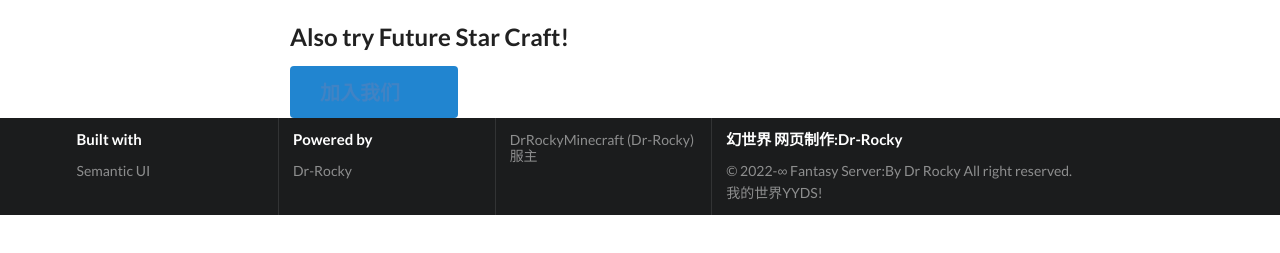
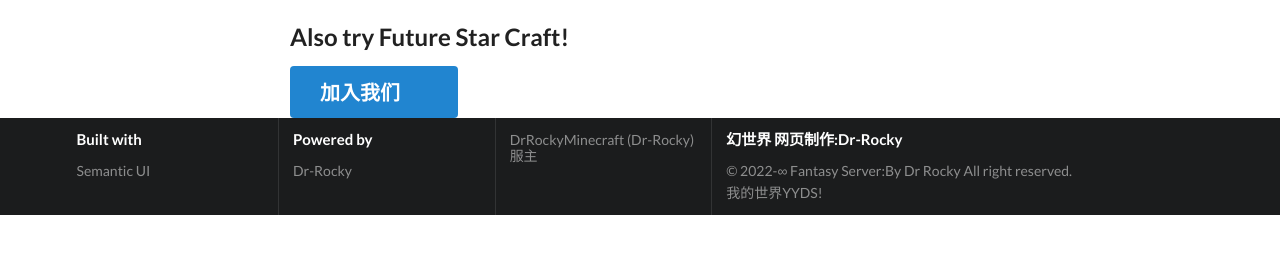
Before and after one commit to huanworldmc/huanworldmc.github.io, a plain HTML site: page index.html in a window 1280 px wide. Shown: the part 75-328 px from the top of the page. Drawn offline with Linux system fonts and the light colour scheme; a web font is replaced by a local one.

Commit message:
Update index.html

```diff
--- a/index.html
+++ b/index.html
@@ -11,6 +11,11 @@
 		}}</script>
 		<link rel="stylesheet" type="text/css" href="semantic-ui/semantic.min.css" >
 		<link rel="stylesheet" type="text/css" href="semantic-ui/semantic.css" >
+		<style>
+			.white {
+				color: white;
+			}
+		</style>
 	</head>
 	<body>
 		<header>
@@ -33,7 +38,7 @@
 		        幻世界 我的世界服务器
 		      </h1>
 		      <h2>Also try Future Star Craft!</h2>
-		      <div class="ui huge primary button"><a href="qun.html">加入我们</a><i class="right arrow icon"></i></div>
+		      <div class="ui huge primary button"><a href="qun.html" class="white">加入我们</a><i class="right arrow icon"></i></div>
 		    </div>
 
 		  </div>
```
